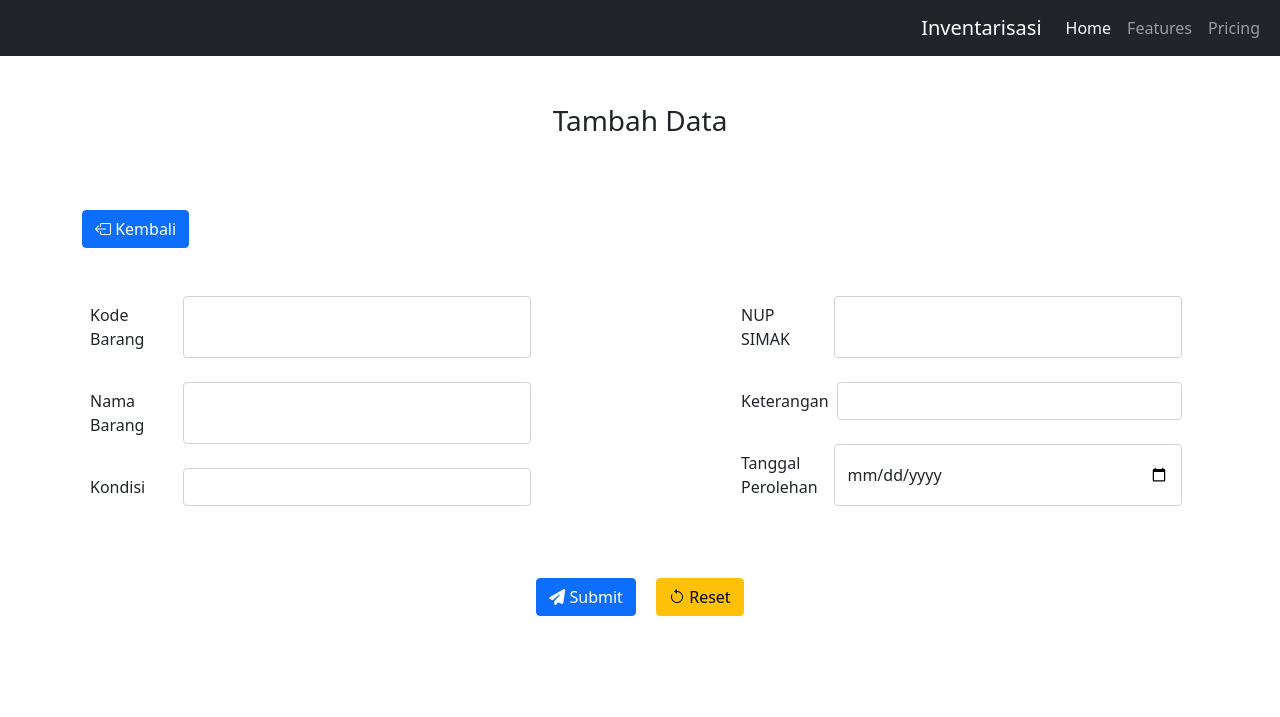
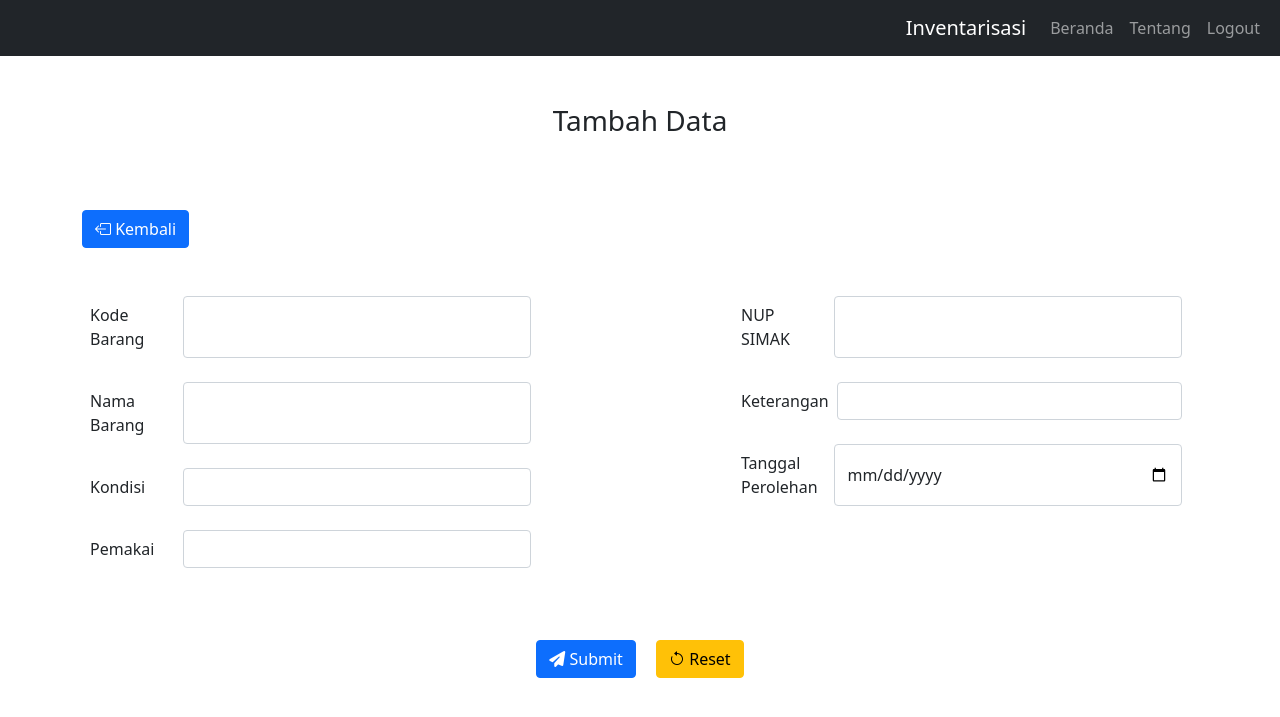
Before and after one commit to naufalHaidar12342/inventarisasi, a CodeIgniter 4 app: template app/Views/pages/InputCS.php in a window 1280 px wide. Shown: the top 717 px of the page. Run offline with PHP 8.4 and a stand-in for CodeIgniter, Linux system fonts and the light colour scheme; the template is opened without the code that fills it, so the values that code supplies are empty; some libraries are stand-ins or nearby versions.

Commit message:
mengubah teks pada navbar dan menambahkan action pada tombol kembali di CS

```diff
--- a/app/Controllers/Inventarisasi.php
+++ b/app/Controllers/Inventarisasi.php
@@ -57,7 +57,7 @@ class Inventarisasi extends BaseController
         echo view('pages/InputCS', $data);
     }
 
-    //m
+    //menangkap data yang dikirim
     public function saveCS()
     {
         $this->request->getVar('');
--- a/app/Views/layout/form3.php
+++ b/app/Views/layout/form3.php
@@ -14,6 +14,12 @@
                 <label for="kondisi" class=" col-form-label w-25">Kondisi</label>
                 <input type="text" class="form-control ms-2" id="kondisi" name="kondisi">
             </div>
+
+            <div class="col-12 d-flex flex-row mb-4">
+                <label for="pemakai" class=" col-form-label w-25">Pemakai</label>
+                <input type="text" class="form-control ms-2" id="pemakai" name="pemakai">
+            </div>
+
         </div>
 
         <div class="col-5">
--- a/app/Views/layout/template.php
+++ b/app/Views/layout/template.php
@@ -28,13 +28,13 @@
             <div class="collapse navbar-collapse flex-grow-0" id="navbarText">
                 <ul class="navbar-nav me-auto mb-2 mb-lg-0 ">
                     <li class="nav-item">
-                        <a class="nav-link active" aria-current="page" href="#">Home</a>
+                        <a class="nav-link" aria-current="page" href="#">Beranda</a>
                     </li>
                     <li class="nav-item">
-                        <a class="nav-link" href="#">Features</a>
+                        <a class="nav-link" href="#">Tentang</a>
                     </li>
                     <li class="nav-item">
-                        <a class="nav-link" href="#">Pricing</a>
+                        <a class="nav-link" href="#">Logout</a>
                     </li>
                 </ul>
                 <!-- <span class="navbar-text">
--- a/app/Views/pages/InputCS.php
+++ b/app/Views/pages/InputCS.php
@@ -5,7 +5,7 @@
 
 <!-- tombol kembali ke halaman cs -->
 <div class="container d-flex flex-column align-items-start">
-    <a href="" class="btn btn-primary my-4">
+    <a href="/Inventarisasi/customerService" class="btn btn-primary my-4">
         <i class="bi bi-box-arrow-left "></i>
         Kembali
     </a>
```
Also changed, not shown: app/Views/pages/PindahRuanganBMU.php (+18 -2 lines).
